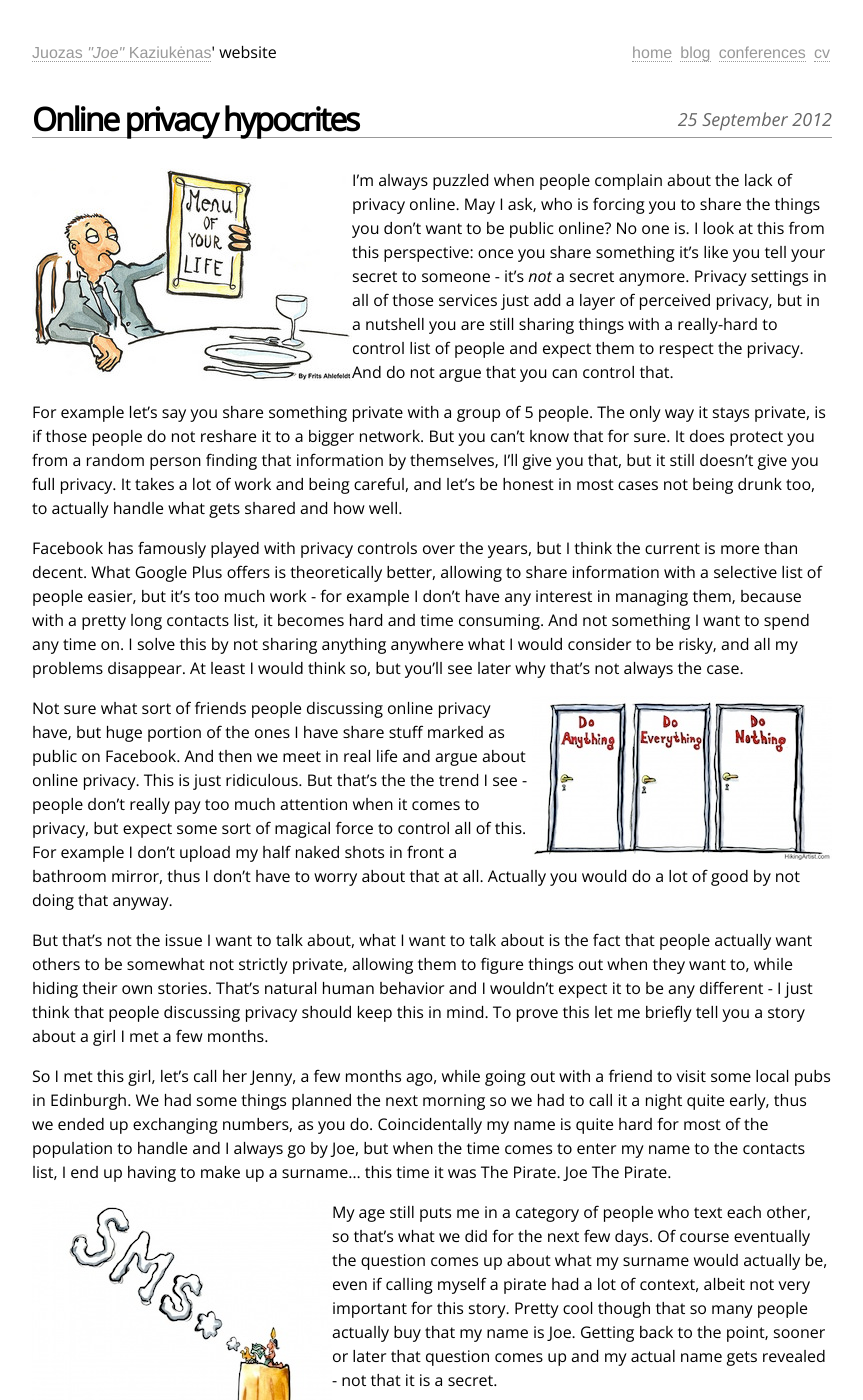
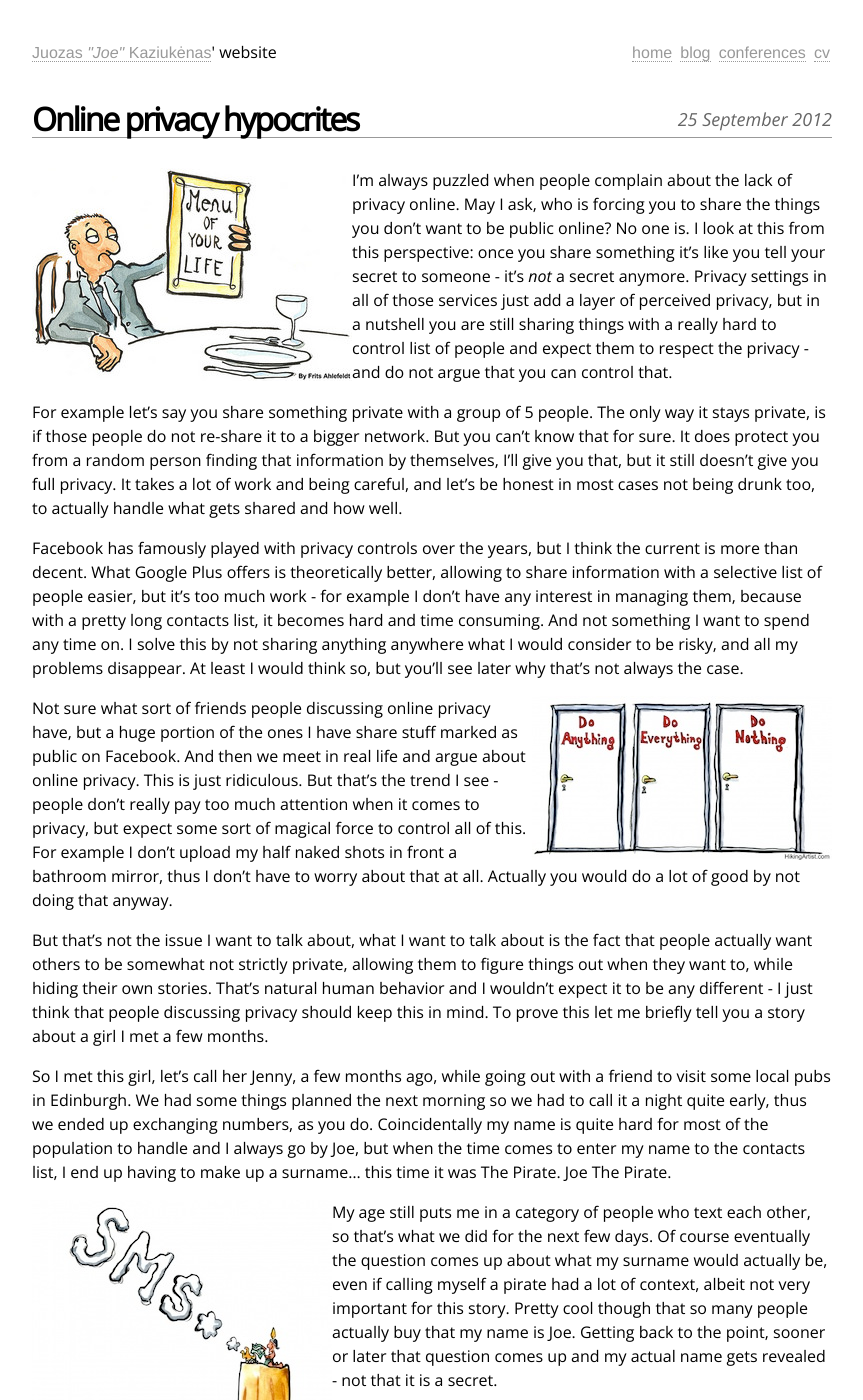
Before and after one commit to juokaz/juokaz.com, a Jekyll site: the page built from _posts/2012-09-25-online-privacy-hypocrites.markdown, in a window 1280 px wide and 1400 px high. Shown: the whole window, without its empty margins (208-1071 px from the left). Built offline with Jekyll 4.4.1, drawn with Linux system fonts in a browser that asks for light colours; comment, search, counter and statistics services are not loaded; some of the changed text lies outside the part shown.

Commit message:
Spelling mistakes

```diff
--- a/_posts/2012-09-25-online-privacy-hypocrites.markdown
+++ b/_posts/2012-09-25-online-privacy-hypocrites.markdown
@@ -1,22 +1,22 @@
 ---
 layout: post
 title: Online privacy hypocrites
-location: Selbyville, DE, USA
+location: Selbyvile, DE, USA
 excerpt: Privacy online is a never-ending discussions' topic, especially with services like Facebook becoming a huge part of one's life. However, the issue is not the privacy itself, but what people want to do with it.
 comments: true
 ---
 
 <img src="/blog/images/menu-of-your-life.jpg" alt="" class="left" />
 
-I'm always puzzled when people complain about the lack of privacy online. May I ask, who is forcing you to share the things you don't want to be public online? No one is. I look at this from this perspective: once you share something it's like you tell your secret to someone - it's *not* a secret anymore. Privacy settings in all of those services just add a layer of perceived privacy, but in a nutshell you are still sharing things with a really-hard to control list of people and expect them to respect the privacy. And do not argue that you can control that.
+I'm always puzzled when people complain about the lack of privacy online. May I ask, who is forcing you to share the things you don't want to be public online? No one is. I look at this from this perspective: once you share something it's like you tell your secret to someone - it's *not* a secret anymore. Privacy settings in all of those services just add a layer of perceived privacy, but in a nutshell you are still sharing things with a really hard to control list of people and expect them to respect the privacy - and do not argue that you can control that.
 
-For example let's say you share something private with a group of 5 people. The only way it stays private, is if those people do not reshare it to a bigger network. But you can't know that for sure. It does protect you from a random person finding that information by themselves, I'll give you that, but it still doesn't give you full privacy. It takes a lot of work and being careful, and let's be honest in most cases not being drunk too, to actually handle what gets shared and how well.
+For example let's say you share something private with a group of 5 people. The only way it stays private, is if those people do not re-share it to a bigger network. But you can't know that for sure. It does protect you from a random person finding that information by themselves, I'll give you that, but it still doesn't give you full privacy. It takes a lot of work and being careful, and let's be honest in most cases not being drunk too, to actually handle what gets shared and how well.
 
 Facebook has famously played with privacy controls over the years, but I think the current is more than decent. What Google Plus offers is theoretically better, allowing to share information with a selective list of people easier, but it's too much work - for example I don't have any interest in managing them, because with a pretty long contacts list, it becomes hard and time consuming. And not something I want to spend any time on. I solve this by not sharing anything anywhere what I would consider to be risky, and all my problems disappear. At least I would think so, but you'll see later why that's not always the case.
 
 <img src="/blog/images/doors-3-of-action.jpg" alt="" class="right" />
 
-Not sure what sort of friends people discussing online privacy have, but huge portion of the ones I have share stuff marked as public on Facebook. And then we meet in real life and argue about online privacy. This is just ridiculous. But that's the the trend I see - people don't really pay too much attention when it comes to privacy, but expect some sort of magical force to control all of this. For example I don't upload my half naked shots in front a bathroom mirror, thus I don't have to worry about that at all. Actually you would do a lot of good by not doing that anyway.
+Not sure what sort of friends people discussing online privacy have, but a huge portion of the ones I have share stuff marked as public on Facebook. And then we meet in real life and argue about online privacy. This is just ridiculous. But that's the trend I see - people don't really pay too much attention when it comes to privacy, but expect some sort of magical force to control all of this. For example I don't upload my half naked shots in front a bathroom mirror, thus I don't have to worry about that at all. Actually you would do a lot of good by not doing that anyway.
 
 But that's not the issue I want to talk about, what I want to talk about is the fact that people actually want others to be somewhat not strictly private, allowing them to figure things out when they want to, while hiding their own stories. That's natural human behavior and I wouldn't expect it to be any different - I just think that people discussing privacy should keep this in mind. To prove this let me briefly tell you a story about a girl I met a few months.
 
```
Also changed, not shown: other parts of _posts/2012-09-25-online-privacy-hypocrites.markdown (+2 -1 lines).
